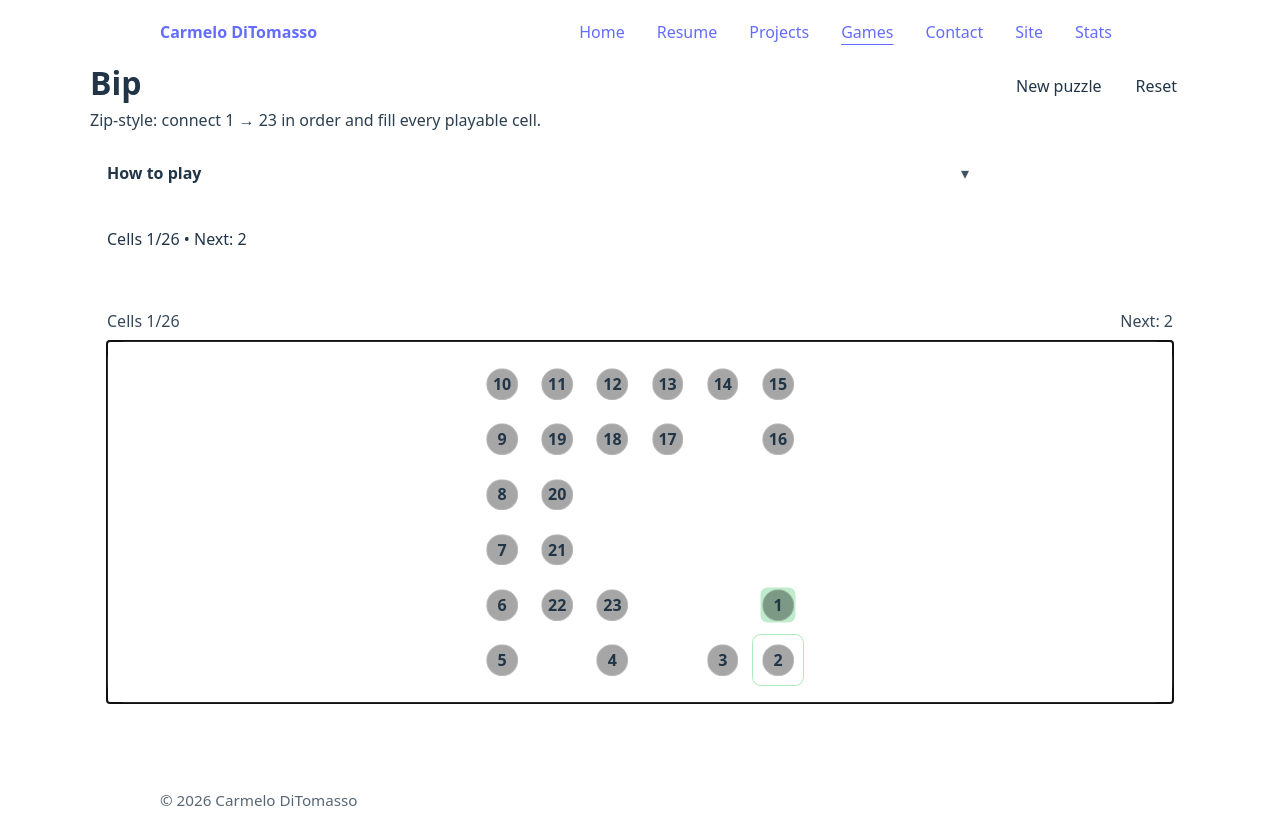
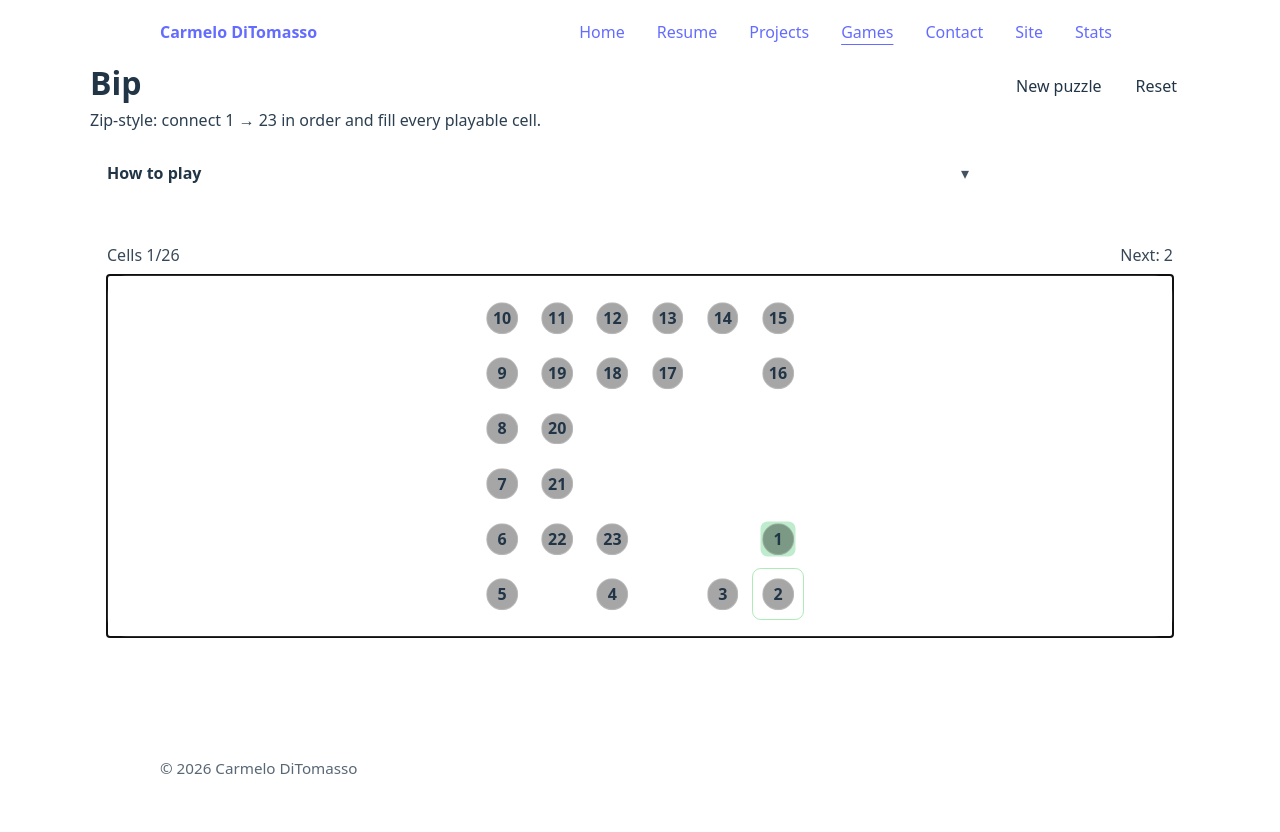
Before and after one commit to Carmelo-DiTomasso/personal-site, a React app in the folder frontend/: page /games/bip in a window 1280 px wide. After the commit the page ends 800 px from the top, so only its background shows below. Built offline with nearby package versions, Linux system fonts and the light colour scheme; no server answers; the HTML template or start-up script is replaced by a standard one.

Commit message:
refactor(frontend): remove unused status display from Bip game

```diff
--- a/frontend/src/pages/games/BipPage/BipPage.tsx
+++ b/frontend/src/pages/games/BipPage/BipPage.tsx
@@ -409,13 +409,6 @@ export function BipPage() {
     applyAction(next, 'arrow');
   }
 
-  const status = (
-    <span>
-      Cells {pathKeys.length}/{playableCount}
-      {expectedNext <= lastNumber ? ` • Next: ${expectedNext}` : ''}
-    </span>
-  );
-
   return (
     <div data-testid="bip-page">
       <GameShell
@@ -423,7 +416,6 @@ export function BipPage() {
         description={`Zip-style: connect 1 → ${lastNumber} in order and fill every playable cell.`}
         onNewPuzzle={handleNewPuzzle}
         onReset={handleReset}
-        status={status}
         howToPlay={
           <HowToPlay>
             <ul>
```
